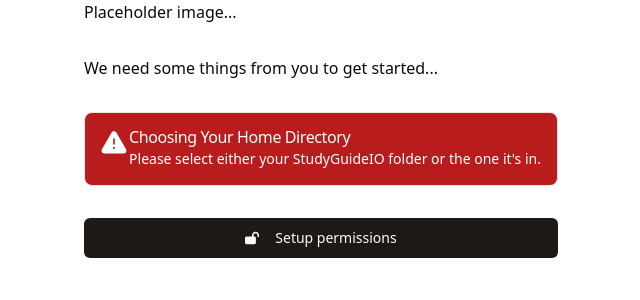
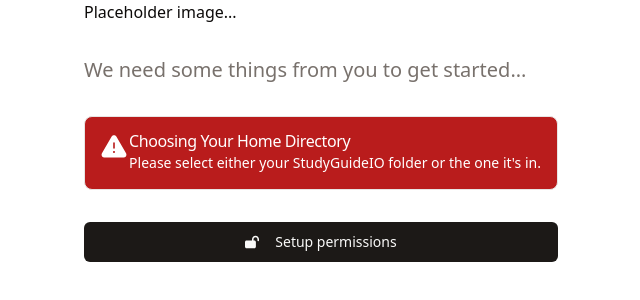
Before and after one commit to Dakota-Schramm/study-guide-io, a Next.js app: page / in a window 1280 px wide. Shown: the top 300 px of the page, without its empty margins (319-959 px from the left). Built offline with nearby package versions, Linux system fonts and the light colour scheme.

Commit message:
Add small styles from shadcn

```diff
--- a/src/app/page.tsx
+++ b/src/app/page.tsx
@@ -20,7 +20,9 @@
     <main className="flex w-full h-full justify-center items-between space-x-8">
       <div className="flex flex-col space-y-8">
         <div>Placeholder image...</div>
-        <h2>We need some things from you to get started...</h2>
+        <h2 className="text-xl text-muted-foreground">
+          We need some things from you to get started...
+        </h2>
 
         <Alert className="bg-red-700 text-white relative">
           <GoAlertFill className="absolute left-0 fill-white text-[26px] " />
--- a/src/app/settings/page.tsx
+++ b/src/app/settings/page.tsx
@@ -16,7 +16,9 @@
       <Button className="flex flex-col" onClick={() => reSyncCourses()}>
         <span className="font-bold">Setup directory</span>
         <ul className="opacity-50">
-          <li>Reinitialize your courses as if you're logging in</li>
+          <li className="text-white text-sm text-muted-foreground">
+            Reinitialize your courses as if you're logging in
+          </li>
         </ul>
       </Button>
     </>
```
